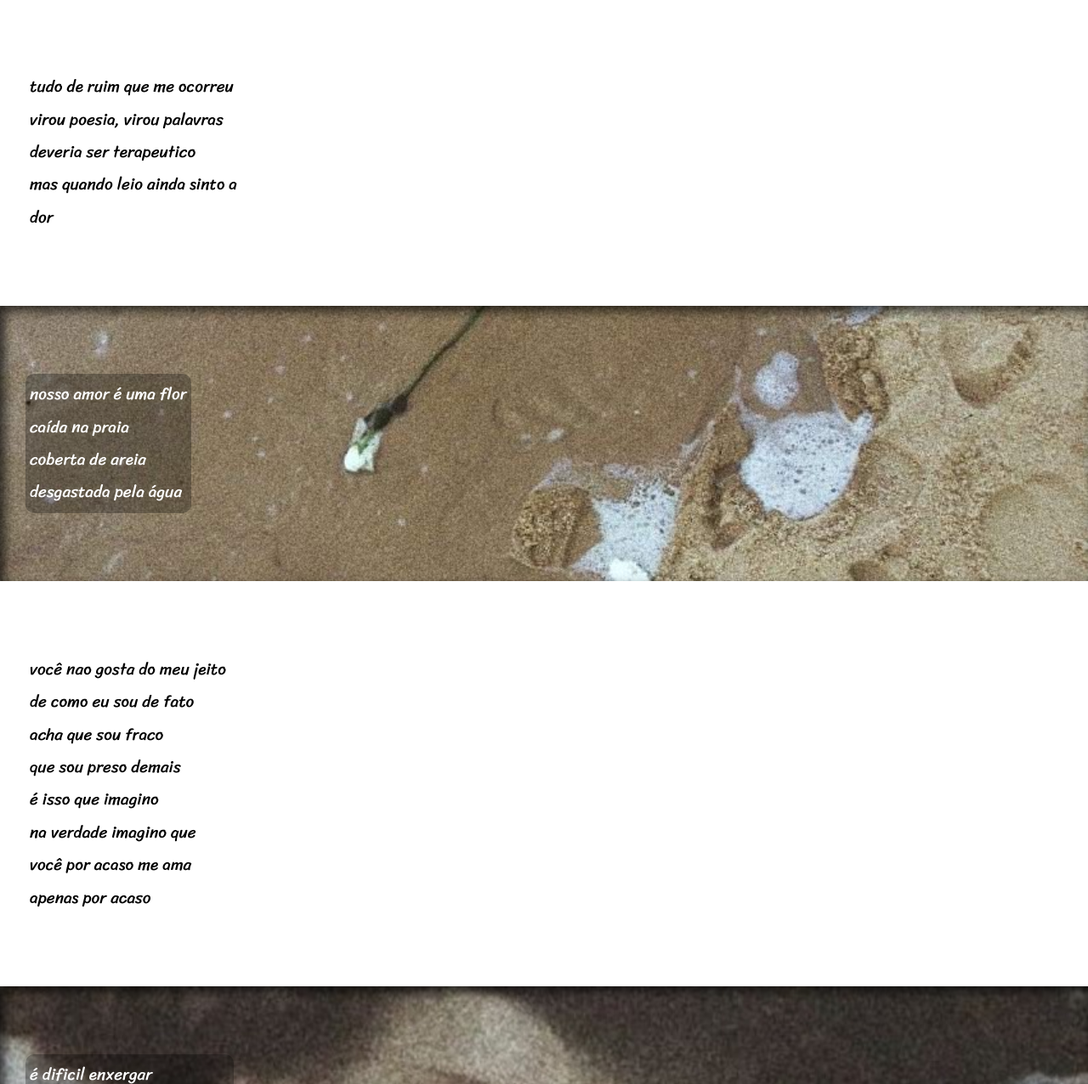
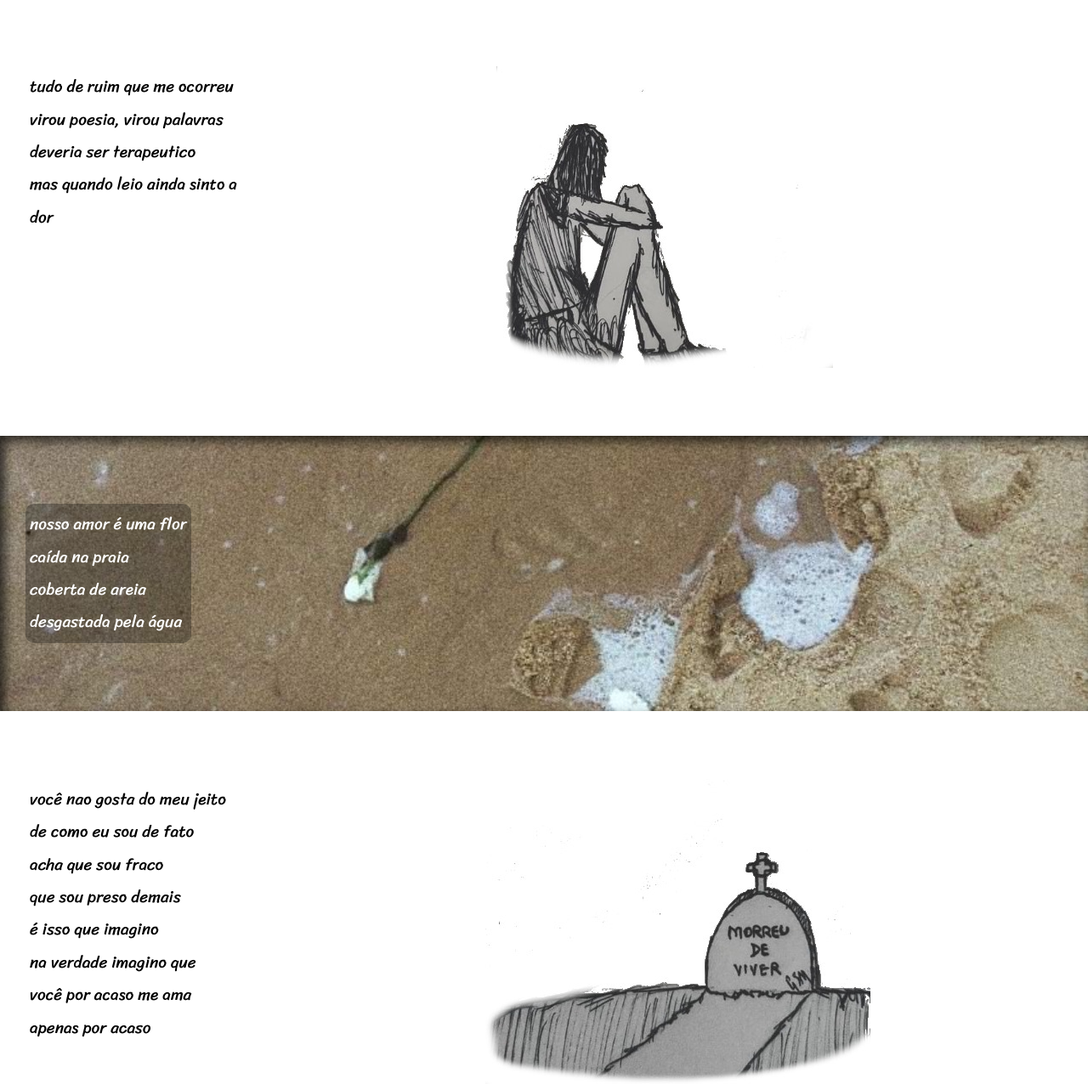
Before and after one commit to Thiagoarruda09/santuario-em-chamas, a plain HTML site: page index.html in a window 1280 px wide. Shown: the part 1524-2800 px from the top of the page at 85% size. Drawn offline with Linux system fonts and the light colour scheme; a web font is replaced by a local one.

Commit message:
finalização do site

```diff
--- a/index.html
+++ b/index.html
@@ -29,6 +29,7 @@
           só me servem para me ferir <br>
           e aqui que isso é minha culpa
       </p>
+      <img src="imagens/WhatsApp Image 2024-09-04 at 14.57.40.jpeg" alt="">
   </section>
 
   <section class="imagem" id="img1">
@@ -55,6 +56,7 @@
           mas quando leio ainda sinto a <br>
           dor
       </p>
+      <img src="imagens/WhatsApp Image 2024-09-04 at 15.10.03.jpeg" alt="">
   </section>
 <section class="imagem" id="img2">
 
@@ -76,6 +78,7 @@
         você por acaso me ama <br>
         apenas por acaso
     </p>
+    <img src="imagens/WhatsApp Image 2024-09-04 at 15.14.09.jpeg" alt="">
 </section>
 <section class="imagem" id="img3">
 
--- a/style.css
+++ b/style.css
@@ -56,7 +56,10 @@ a:hover{text-decoration: underline;}
         font-size: 1.5vw;}
 
 .normal{background-color: white;
-color: black;}
+color: black; display: flex;}
+
+img{ padding-left: 300px;
+padding-bottom: 0px;}
 
 .imagem{background-color: rgba(0, 0, 0, 0.667);
 color: white;
```
Also changed, not shown: imagens/WhatsApp Image 2024-09-04 at 14.57.40.jpeg (added), imagens/WhatsApp Image 2024-09-04 at 15.10.03.jpeg (added), imagens/WhatsApp Image 2024-09-04 at 15.14.09.jpeg (added).
